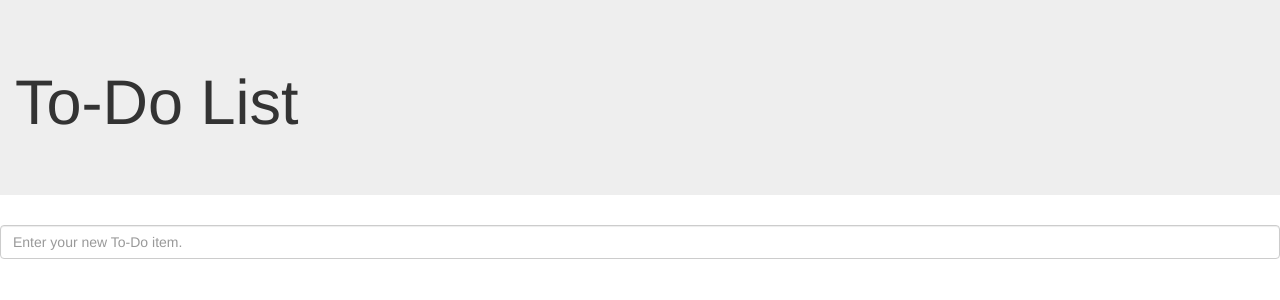
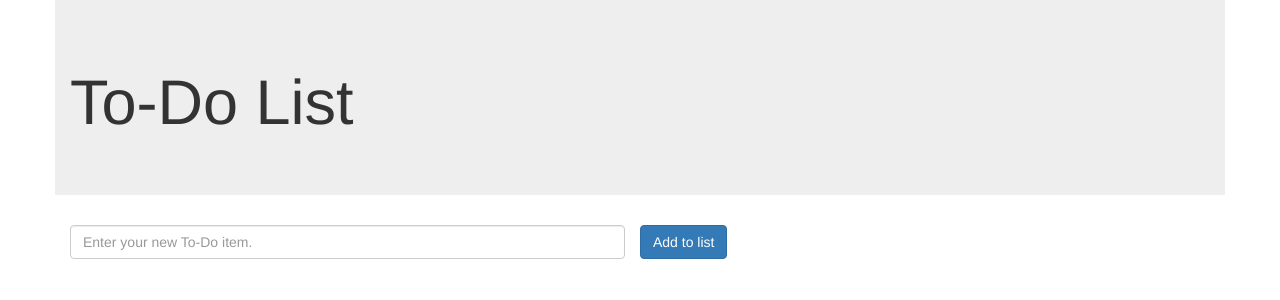
Before and after one commit to Dschneids/todolist, an Angular app in the folder to-dolist/ClientApp/: page / in a window 1280 px wide. Shown: the top 300 px of the page. Built offline with nearby package versions, Linux system fonts and the light colour scheme.

Commit message:
Added todo object to array

```diff
--- a/to-dolist/ClientApp/src/app/app.component.html
+++ b/to-dolist/ClientApp/src/app/app.component.html
@@ -1,15 +1,18 @@
-<div class='container-fluid jumbotron'>
+<div class='container jumbotron'>
   <div class='row'>
-    <div class='col-sm-3'>
+    <div class='col-md-4'>
       <h1>To-Do List</h1>
     </div>
   </div>
 </div>
 
-<div class="container-fluid">
+<div class="container">
   <div class="row">
-    <div>
+    <div class="col-sm-6 pull-left">
       <input #newToDo class="form-control" placeholder="Enter your new To-Do item." type="text" name="todo"/>
+    </div>
+    <div class="">
+      <button class="btn btn-primary" (click)="addToDo(ToDo)">Add to list</button>
     </div>
   </div>
 </div>
--- a/to-dolist/ClientApp/src/app/app.component.ts
+++ b/to-dolist/ClientApp/src/app/app.component.ts
@@ -10,7 +10,12 @@ export class AppComponent {
   title = 'app';
   toDoList: Array<ToDo> = [];
 
-  addToDo() { }
+  addToDo(ToDo) {
+    this.toDoList.push({
+      name: ToDo.name,
+      completed: false
+    })
+  }
 
   editToDo() { }
 
```
